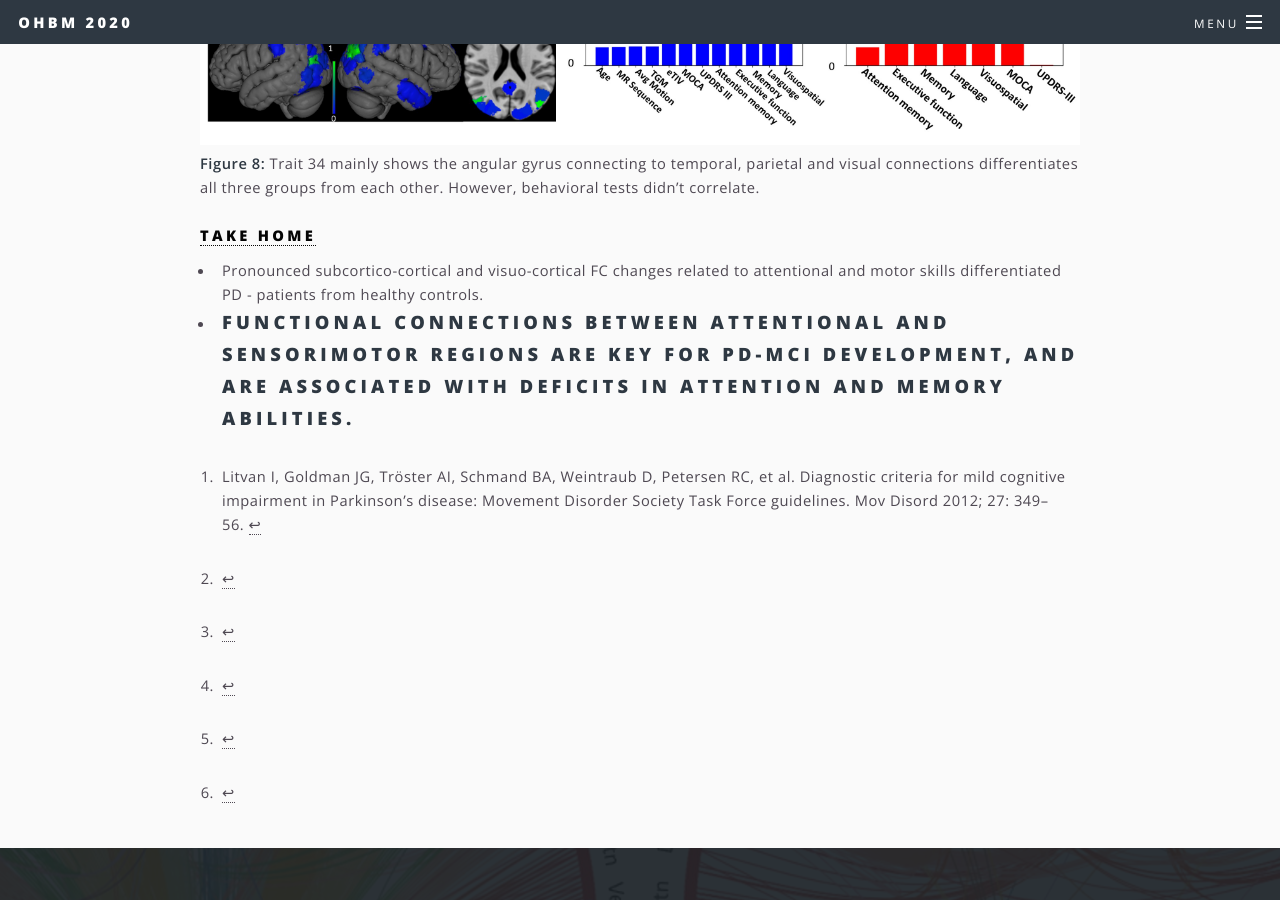
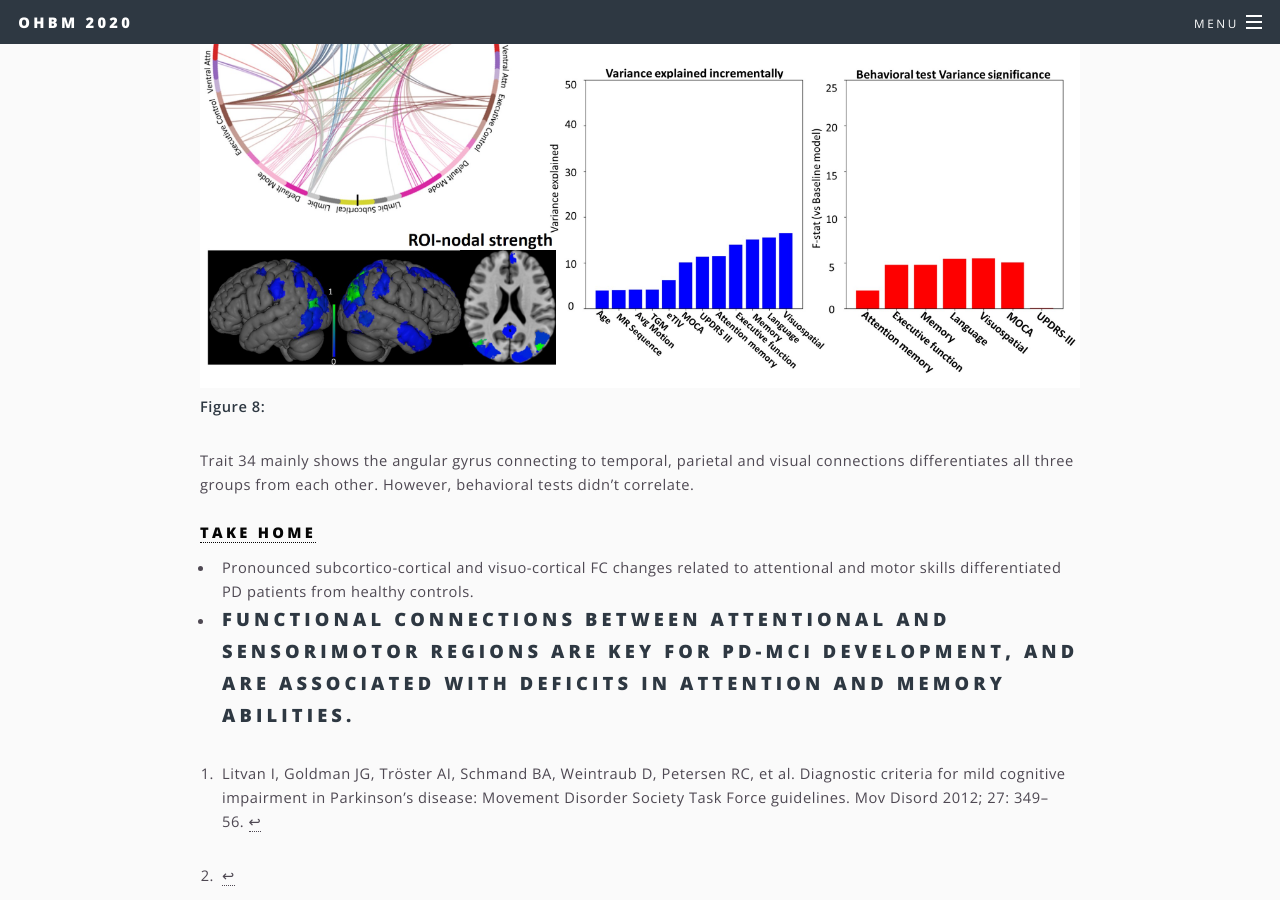
Before and after one commit to vinferrer/OHBM_2020, a Jekyll site: the page built from index.md, in a window 1280 px wide and 900 px high, scrolled down 6751 px. Built offline with Jekyll 4.4.1, drawn with Linux system fonts in a browser that asks for light colours.

Commit message:
tiny error

```diff
--- a/index.md
+++ b/index.md
@@ -34,28 +34,34 @@ Brain parcellation was performed using FreeSurfer based on the Destrieux atlas (
 fMRI preprocessing included despiking, slice timing, EPI distortion correction, head realignment and nuisance regression. After motion based censoring, 21 HC, 21 PDCN and, 23 PD-MCI subjects remained. FC matrices were computed using Schaefer atlas plus subcortical areas of Destrieux atlas.
 ![](./images/Functional_preprocessing.jpg){:width="100%"}
 **Figure 3: Functional Preprocessing**
+
 fMRI preprocessing (AFNI) included despiking, slice timing, EPI distortion correction, head realignment, nuisance regression (6 Legendre polynomials, 6 realignment parameters plus temporal derivatives, 5 principal components of WM and ventricle CSF voxels and 5 PCs of brain’s edge voxels). After Motion based censoring, (Frame wise displacement(9)> 0.4), 21 HC, 21 PDCN and, 23 PD-MCI subjects remained for further analysis.
 
 # [ConnICA](#ConnICA)
 FC matrices were computed using Schaefer atlas plus subcortical areas of Destrieux atlas [^3] [^4] and then inputed to ConnICA [^5] using MELODIC with 65 independent FC-traits, which was the optimal PCA component for subject identifiability [^6].
 ![](./images/ConnICA.jpg){:width="100%"}
 **Figure 4: ConnICA Analysis**
+
 Linear mixed effect (LME) model on the weights of each FC-trait with group (HC, PDCN, PD-MCI) with the sequence (monoband, multiband) as fixed factor, and subjects as random factor. Anova p-values are corrected (Bonferroni method). Incremental ANOVAs and individual F-tests were computed to evaluate the relationship between the FC-traits and neuropsychological assessments.
 # [Results](#Results)
 ![](./images/Trait5.jpg){:width="100%"}
 **Figure 5:**
+
 FC-trait 5 has subcortical hubs in putamen, caudate and thalamus, highlighting a clear manifestation of the ganglia-thalamo-cortical alterations at the onset of PD. This FC-trait is mainly associated with attentional tests implying attentional deficits at the beginning of PD.
 ![](./images/Trait9.jpg){:width="100%"}
 **Figure 6:**
+
 FC-trait 9 mainly involves inter- and intra-hemispheric connections between regions of the primary and secondary motor and somatosensory cortices and dorsal and ventral attention networks.  Although UPDRS-III is link to this trait, attention and memory behavioral test are significantly linked suggesting a motor disfunction in the PD-MCI patients that is related to attentional and memory impairments.  The significance of language test could be an effect from the semantic fluency test.
 ![](./images/Trait13.jpg){:width="100%"}
 **Figure 7:**
+
 Trait 13 that compromises Visual-parietal and visual-executive control connections differentiates HC from PD groups. Anova regressions associate it to UPDRS-III which suggest a connection to motor symptoms.
 ![](./images/Trait34.jpg){:width="100%"}
 **Figure 8:**
+
 Trait 34 mainly shows the angular gyrus connecting to temporal, parietal and visual connections differentiates all three groups from each other. However, behavioral tests didn't correlate.
 # [Take home](#Take_home)
- - Pronounced subcortico-cortical and visuo-cortical FC changes related to attentional and motor skills differentiated PD - patients from healthy controls.
+ - Pronounced subcortico-cortical and visuo-cortical FC changes related to attentional and motor skills differentiated PD patients from healthy controls.
  - Functional connections between attentional and sensorimotor regions are key for PD-MCI development, and are associated with deficits in attention and memory abilities.
 ---
 [^1]: Litvan I, Goldman JG, Tröster AI, Schmand BA, Weintraub D, Petersen RC, et al. Diagnostic criteria for mild cognitive impairment in Parkinson’s disease: Movement Disorder Society Task Force guidelines. Mov Disord 2012; 27: 349–56.
```
